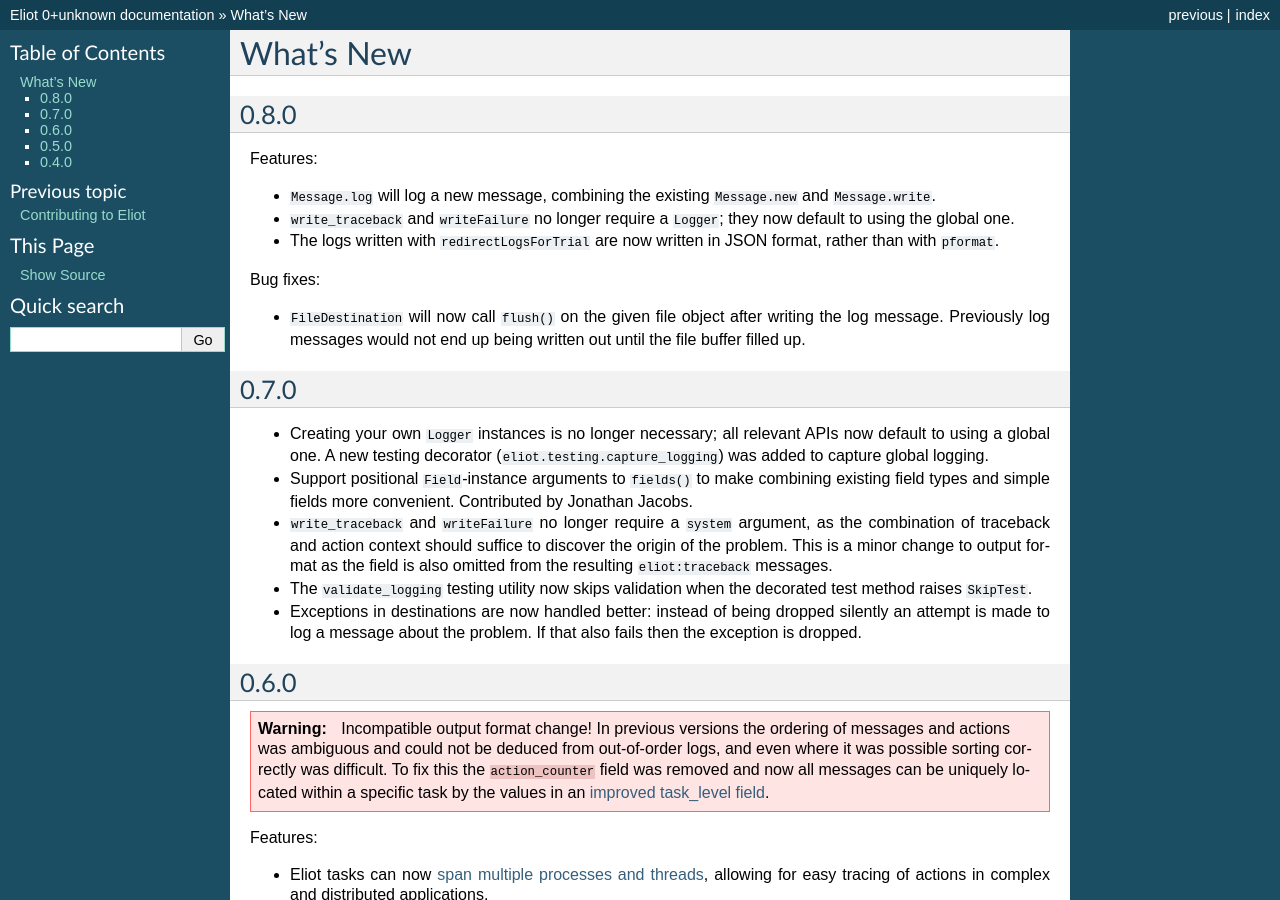
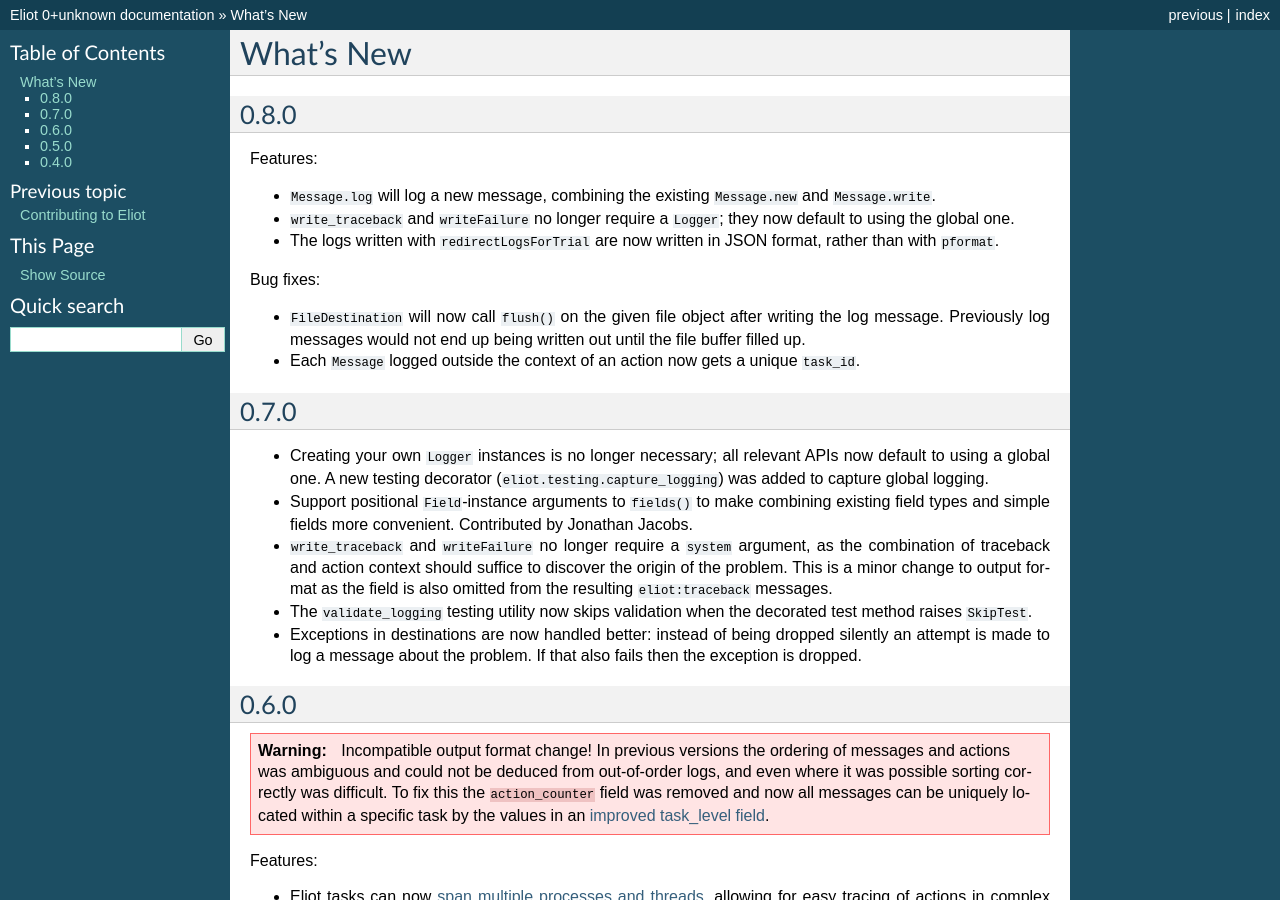
Before and after one commit to itamarst/eliot, a Sphinx documentation site: the page built from docs/source/news.rst, in a window 1280 px wide and 900 px high. Built offline with Sphinx 7.4.7, drawn with Linux system fonts in a browser that asks for light colours.

Commit message:
News entry.

```diff
--- a/docs/source/news.rst
+++ b/docs/source/news.rst
@@ -14,6 +14,7 @@
 
 * ``FileDestination`` will now call ``flush()`` on the given file object after writing the log message.
   Previously log messages would not end up being written out until the file buffer filled up.
+* Each ``Message`` logged outside the context of an action now gets a unique ``task_id``.
 
 
 0.7.0
```
